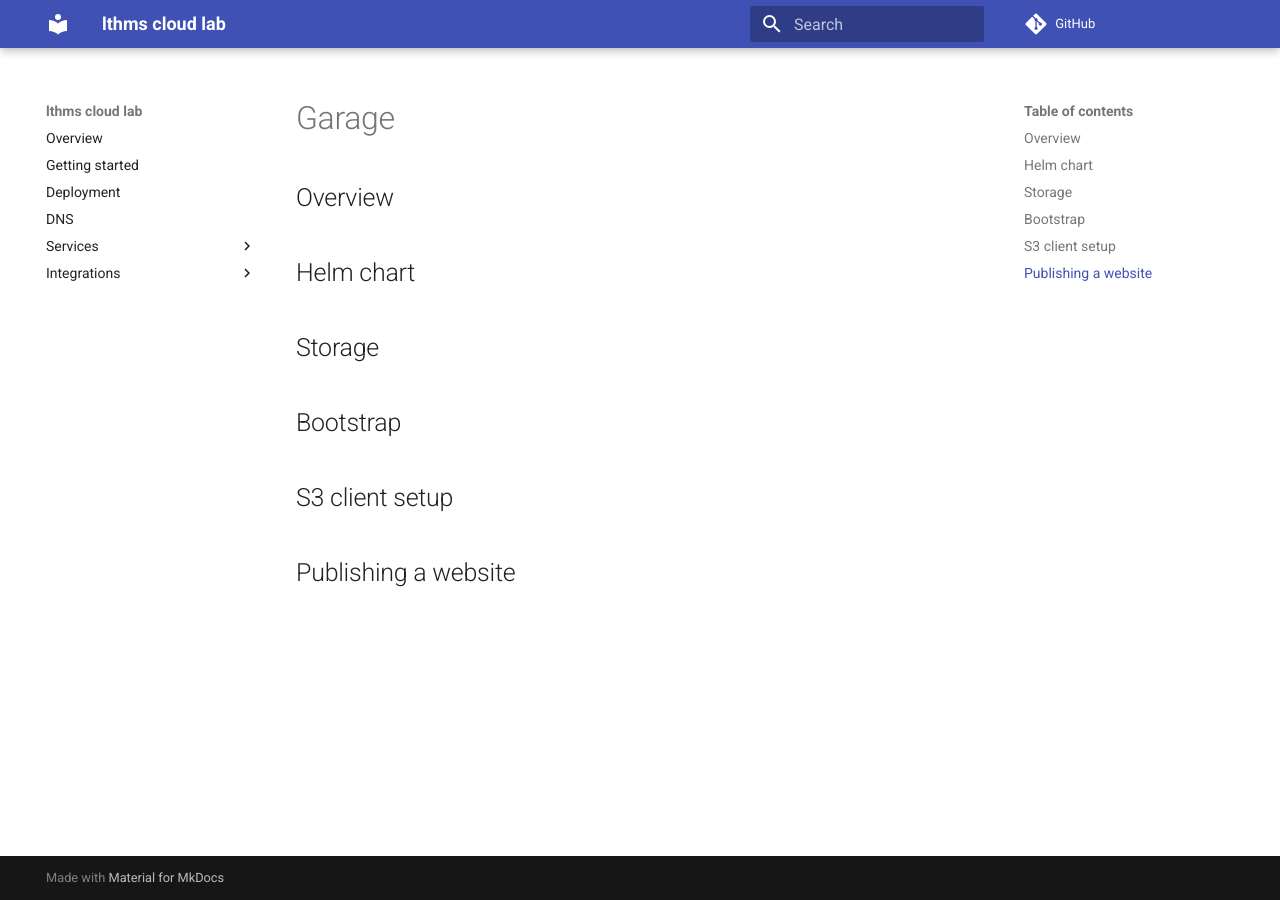
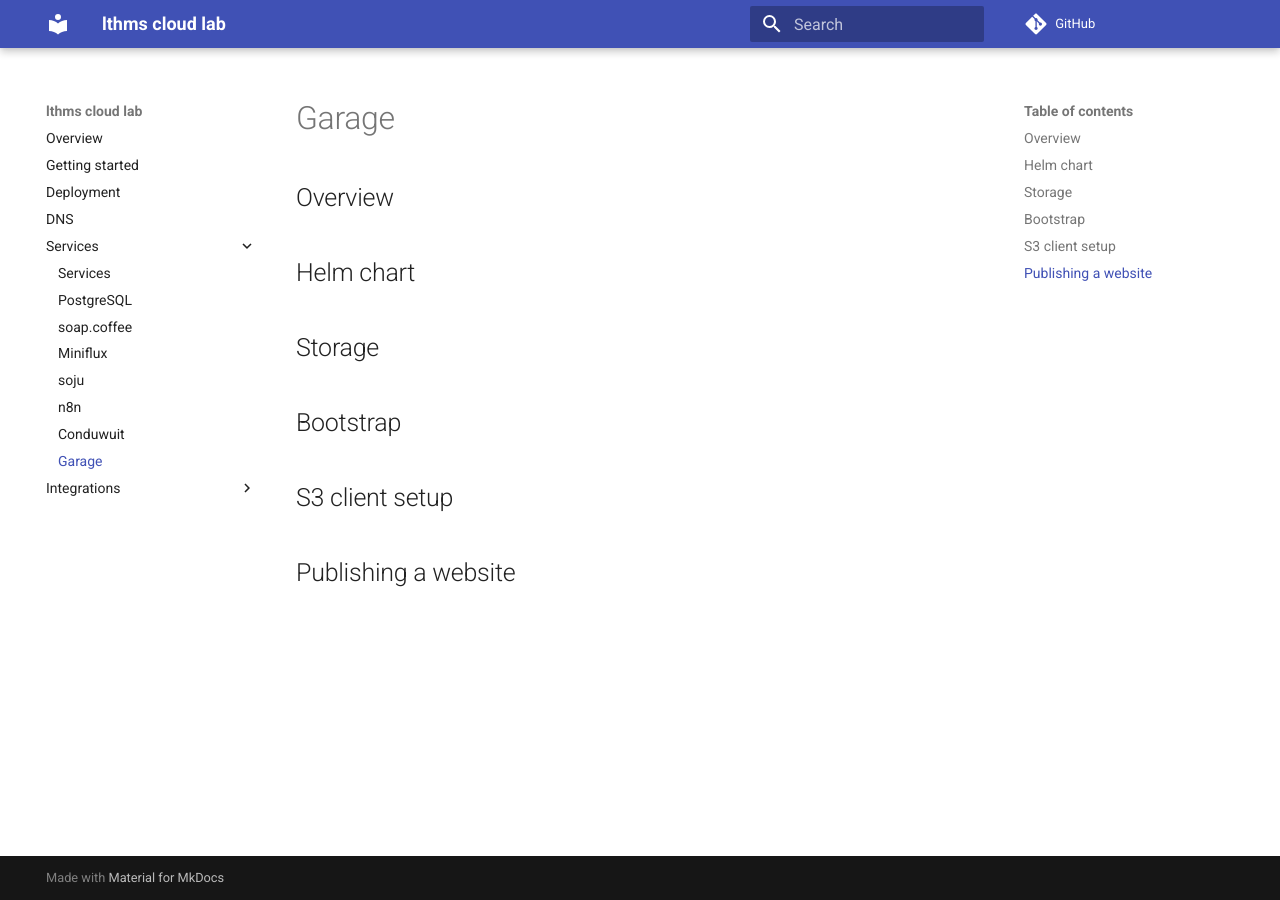
Before and after one commit to lthms/cloud-lab, an MkDocs documentation site: the page built from docs/services/garage.md, in a window 1280 px wide. Built offline with MkDocs 1.6.1 and Material for MkDocs 9.7.7, drawn with Linux system fonts in a browser that asks for light colours; comment, search, counter and statistics services are not loaded.

```diff
--- a/mkdocs.yml
+++ b/mkdocs.yml
@@ -18,6 +18,7 @@ nav:
       - soju: services/soju.md
       - n8n: services/n8n.md
       - Conduwuit: services/conduwuit.md
+      - Garage: services/garage.md
   - Integrations:
       - integrations/index.md
       - Matrix + n8n: integrations/matrix-n8n.md
```
Also changed, not shown: 1 other file.
